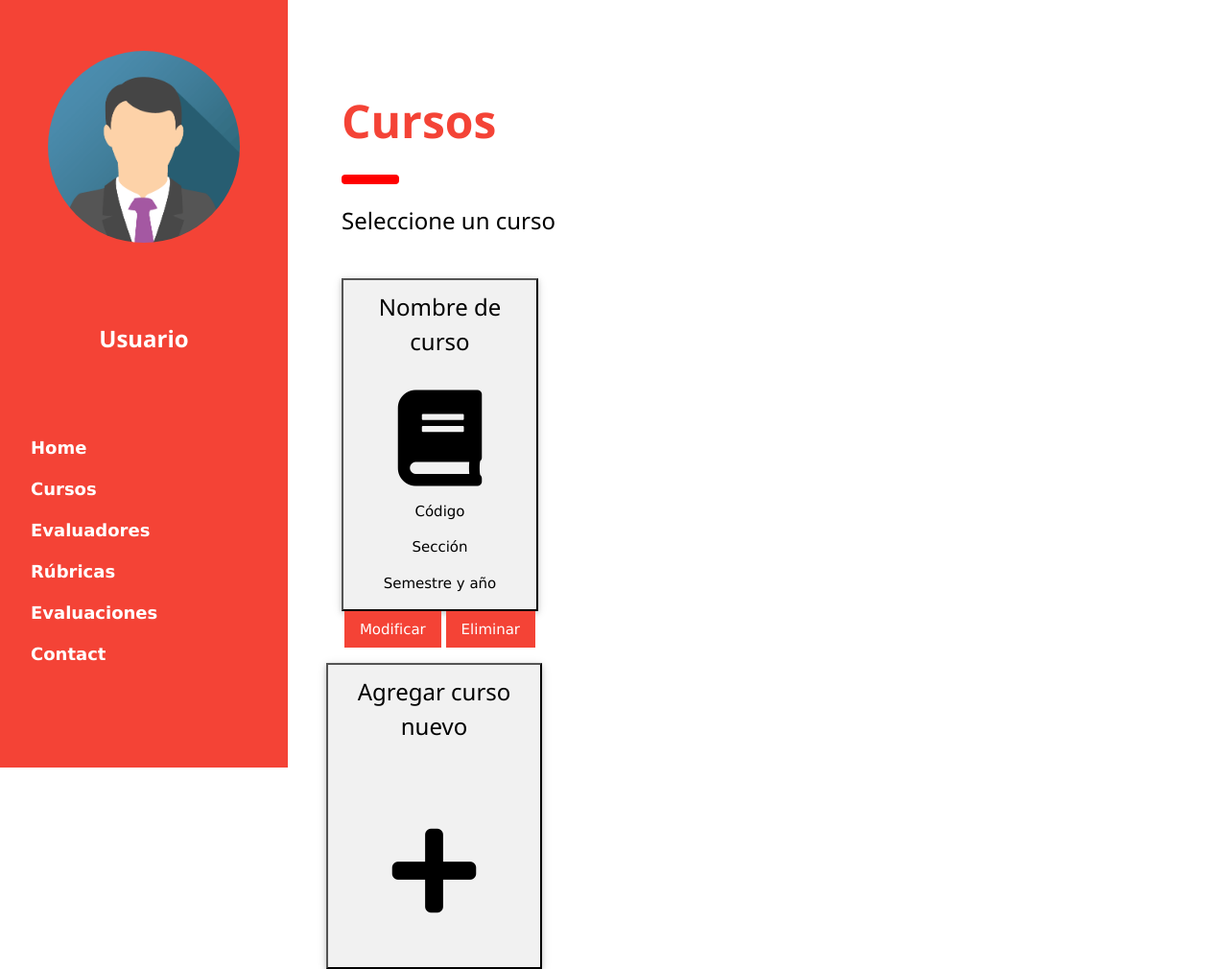
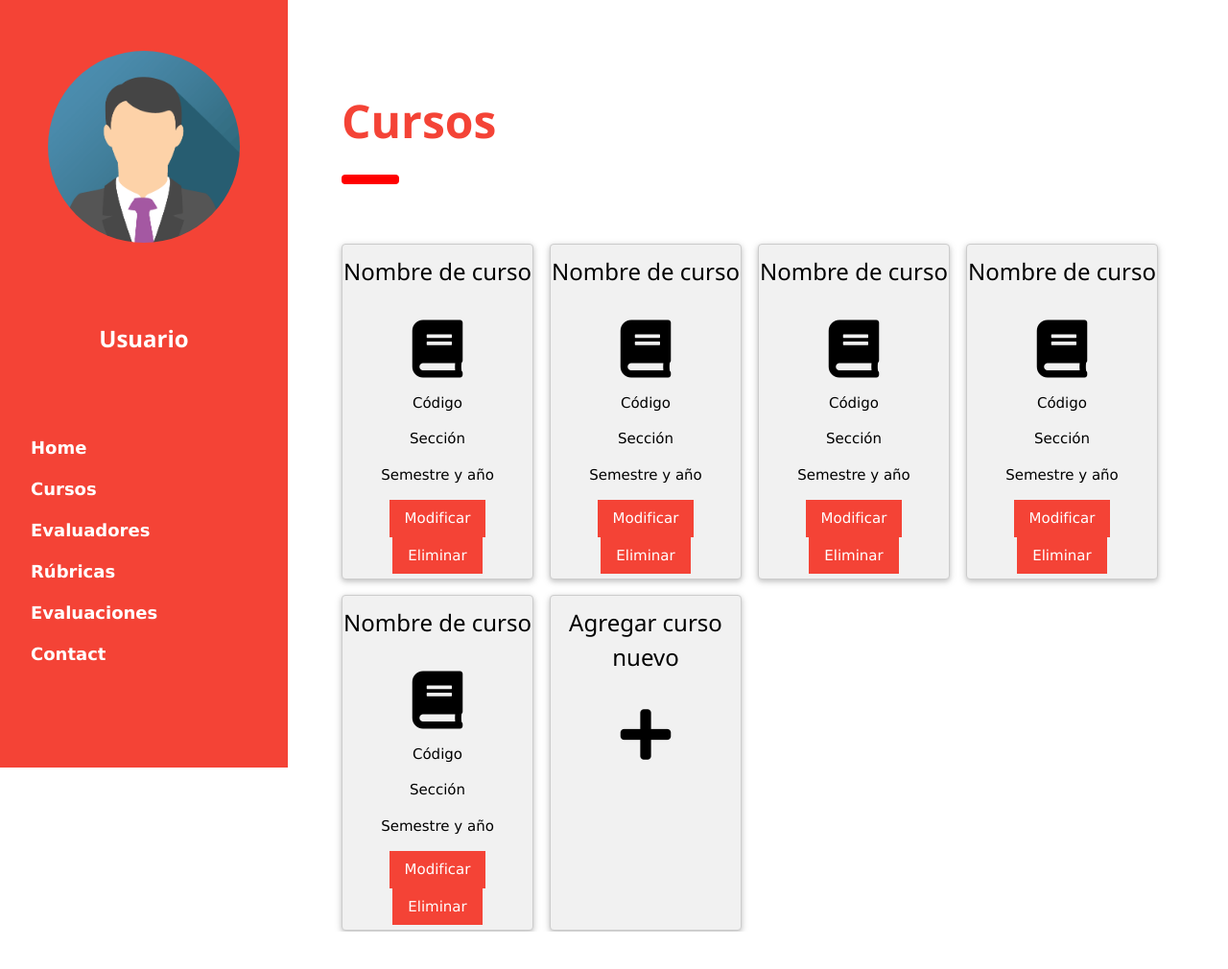
Before and after one commit to DCC-CC4401/2019-1-fsociety-T4, a Django app: page /EvPresentaciones/Admin_interface/Cursos_admin in a window 1280 px wide. Shown: the whole page at 96% size. After the commit the page ends 971 px from the top, so only its background shows below. Run offline with Django 3.2, Linux system fonts and the light colour scheme; some libraries are stand-ins or nearby versions.

Commit message:
Imroved the way 'Cursos' is shown

```diff
--- a/EvPresentaciones/templates/EvPresentaciones/Admin_interface/Cursos_admin.html
+++ b/EvPresentaciones/templates/EvPresentaciones/Admin_interface/Cursos_admin.html
@@ -1,36 +1,106 @@
 {% extends 'EvPresentaciones/BASE/base.html' %}
 {% block contenido %}
-
+    <!-- HEADER -->
     <div class="w3-container" id="portada" style="margin-top:80px; margin-bottom:10px">
       <h1 class="w3-xxxlarge w3-text-red"><b>Cursos</b></h1>
       <hr style="width:50px;border:5px solid red" class="w3-round">
-      <h3>Seleccione un curso</h3>
     </div>
 
-    <!--Cajas cursos-->
-    <div class="w3-row-padding w3-center w3-margin-top">
-      <div class="w3-quarter w3-margin-top">
-        <button onclick="document.getElementById('gestionar').style.display='block'"
-          class="w3-card w3-container w3-hover-shadow w3-light-gray" style="max-height:380px;min-height: 317px">
-
+    <!-- CONTENT -->
+    <div class="w3-container"> <!-- For alignment purpuses -->
+      <div class="w3-row w3-center w3-margin-top"> <!-- The fisrt row of cursos -->
+        <!-- Carta de un curso -->
+        <div class="w3-quarter">
+          <div class="w3-card-2 w3-hover-shadow w3-light-gray w3-border w3-round"
+            onclick="document.getElementById('gestionar').style.display='block'"
+            style="max-height:400px;min-height: 350px;max-width: 200px;margin-top: 16px;">
             <h3>Nombre de curso</h3><br>
-          <i class="fas fa-book" style="font-size:100px"></i>
+            <i class="fas fa-book" style="font-size:60px;"></i>
             <p>Código</p>
             <p>Sección</p>
             <p>Semestre y año </p>
+            <div class="w3-row w3-center">
               <button class="w3-btn w3-red">Modificar</button>
               <button class="w3-btn w3-red">Eliminar</button>
-        </button>
             </div>
           </div>
-      <!--Caja de agregar-->
-      <div class="w3-quarter w3-margin-top">
-        <button onclick="document.getElementById('agregar').style.display='block'"
-          class="w3-card w3-container w3-light-gray w3-hover-shadow" style="min-height: 317px">
+        </div>
+        <!-- Carta de un curso -->
+        <div class="w3-quarter">
+            <div class="w3-card-2 w3-hover-shadow w3-light-gray w3-border w3-round"
+              onclick="document.getElementById('gestionar').style.display='block'"
+              style="max-height:400px;min-height: 350px;max-width: 200px;margin-top: 16px;">
+              <h3>Nombre de curso</h3><br>
+              <i class="fas fa-book" style="font-size:60px;"></i>
+              <p>Código</p>
+              <p>Sección</p>
+              <p>Semestre y año </p>
+              <div class="w3-row w3-center">
+                <button class="w3-btn w3-red">Modificar</button>
+                <button class="w3-btn w3-red">Eliminar</button>
+              </div>
+            </div>
+          </div>
+          <!-- Carta de un curso -->
+        <div class="w3-quarter">
+            <div class="w3-card-2 w3-hover-shadow w3-light-gray w3-border w3-round"
+              onclick="document.getElementById('gestionar').style.display='block'"
+              style="max-height:400px;min-height: 350px;max-width: 200px;margin-top: 16px;">
+              <h3>Nombre de curso</h3><br>
+              <i class="fas fa-book" style="font-size:60px;"></i>
+              <p>Código</p>
+              <p>Sección</p>
+              <p>Semestre y año </p>
+              <div class="w3-row w3-center">
+                <button class="w3-btn w3-red">Modificar</button>
+                <button class="w3-btn w3-red">Eliminar</button>
+              </div>
+            </div>
+          </div>
+          <!-- Carta de un curso -->
+        <div class="w3-quarter">
+            <div class="w3-card-2 w3-hover-shadow w3-light-gray w3-border w3-round"
+              onclick="document.getElementById('gestionar').style.display='block'"
+              style="max-height:400px;min-height: 350px;max-width: 200px;margin-top: 16px;">
+              <h3>Nombre de curso</h3><br>
+              <i class="fas fa-book" style="font-size:60px;"></i>
+              <p>Código</p>
+              <p>Sección</p>
+              <p>Semestre y año </p>
+              <div class="w3-row w3-center">
+                <button class="w3-btn w3-red">Modificar</button>
+                <button class="w3-btn w3-red">Eliminar</button>
+              </div>
+            </div>
+          </div>
+          <!-- Carta de un curso -->
+        <div class="w3-quarter">
+          <div class="w3-card-2 w3-hover-shadow w3-light-gray w3-border w3-round"
+            onclick="document.getElementById('gestionar').style.display='block'"
+            style="max-height:400px;min-height: 350px;max-width: 200px;margin-top: 16px;">
+            <h3>Nombre de curso</h3><br>
+            <i class="fas fa-book" style="font-size:60px;"></i>
+            <p>Código</p>
+            <p>Sección</p>
+            <p>Semestre y año </p>
+            <div class="w3-row w3-center">
+              <button class="w3-btn w3-red">Modificar</button>
+              <button class="w3-btn w3-red">Eliminar</button>
+            </div>
+          </div>
+        </div>
+        <!--Carta de agregar-->
+        <div class="w3-quarter">
+          <div class="w3-card-2 w3-hover-shadow w3-light-gray w3-border w3-round"
+            onclick="document.getElementById('agregar').style.display='block'"
+            style="max-height:400px;min-height: 350px;max-width: 200px;margin-top: 16px;">
             <h3>Agregar curso nuevo</h3><br>
-          <i class="fas fa-plus" style="font-size:100px;text-align: center; padding:50px"></i>
-        </button>
+            <i class="fas fa-plus" style="font-size:60px;"></i>
           </div>
+        </div>
+      </div><!-- Fin de primera fila -->
+
+      <!-- POPUP: Caja de agregar-->
       <div id="agregar" class="w3-modal">
         <div class="w3-modal-content w3-card-4 w3-animate-zoom" style="max-width:600px">
           <div class="w3-center"><br>
@@ -59,7 +129,6 @@
               </div>
             </form>
           </div>
-          <!--cierre de cajas de cursos-->
         </div>
       </div>
 
```
Lines whose indentation alone changed are shown as unchanged.
